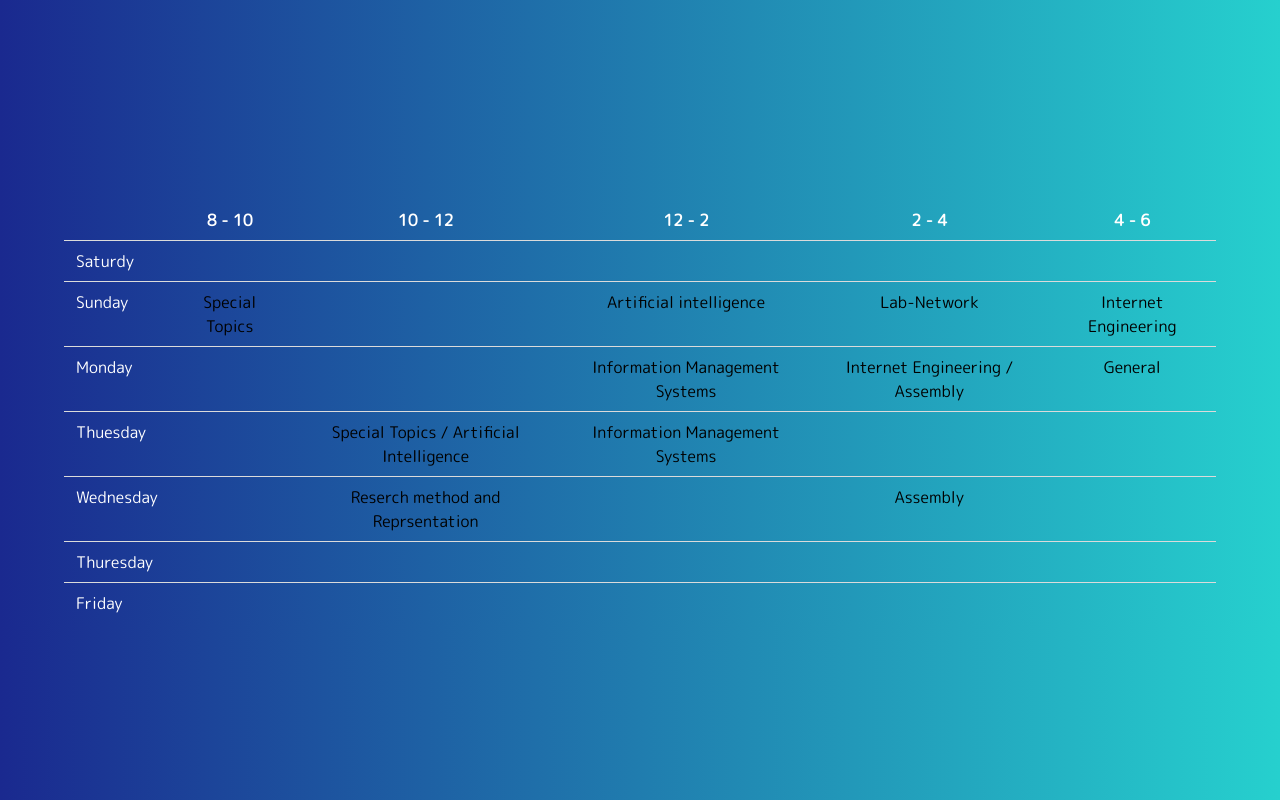
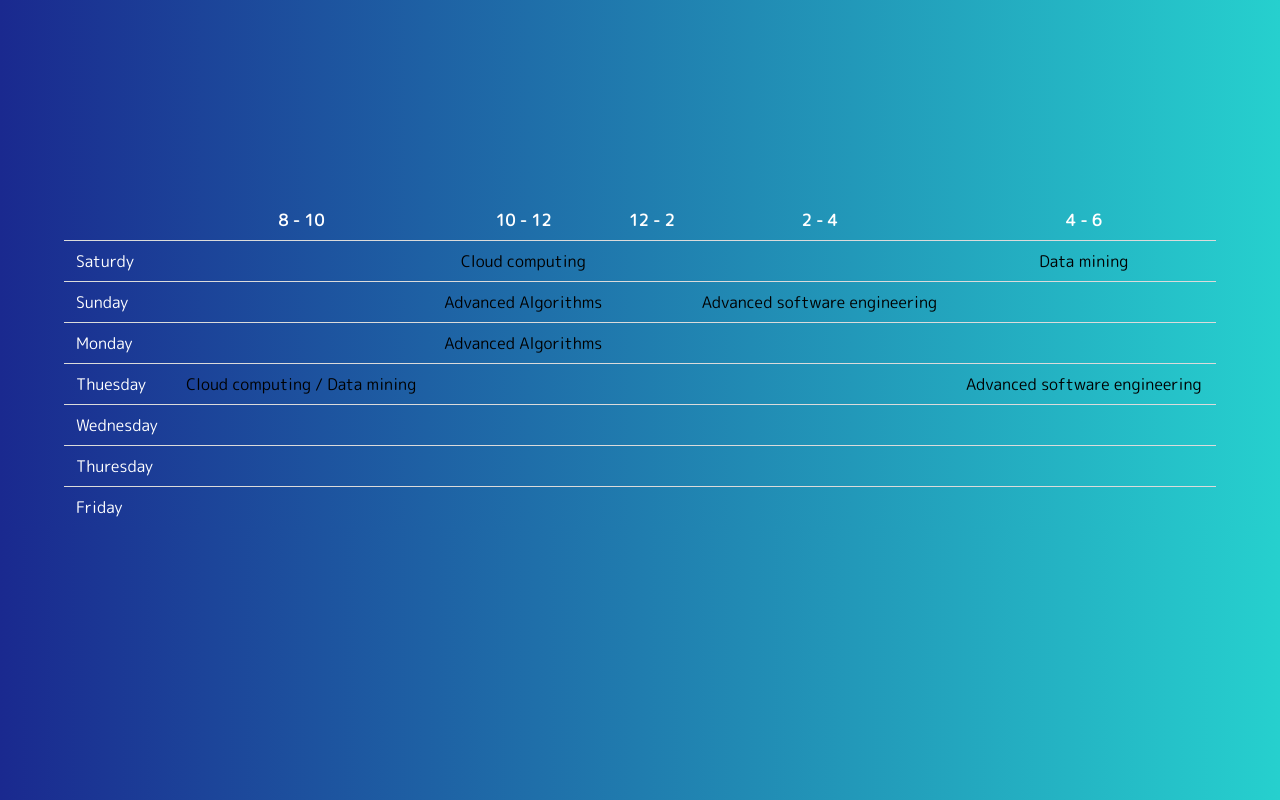
Before and after one commit to faramarzQ/my_university_timeTable, a plain HTML site: page index.html in a window 1280 px wide. Drawn offline with nearby package versions, Linux system fonts and the light colour scheme; a script that the page names is missing.

Commit message:
updating timetable

```diff
--- a/index.html
+++ b/index.html
@@ -24,41 +24,41 @@
         <tr>
             <td>Saturdy</td>
             <td></td>
+            <td title="(site)">Cloud computing</td>
             <td></td>
+            <td></td>
+            <td title="(208)">Data mining</td>
+        </tr>
+        <tr>
+            <td>Sunday</td>
+            <td></td>
+            <td title="(402)">Advanced Algorithms</td>
+            <td></td>
+            <td title="(402)">Advanced software engineering</td>
+            <td></td>
+        </tr>
+        <tr>
+            <td>Monday</td>
+            <td></td>
+            <td title="odd (site)">Advanced Algorithms</td>
             <td></td>
             <td></td>
             <td></td>
         </tr>
         <tr>
-            <td>Sunday</td>
-            <td>Special Topics</td>
-            <td></td>
-            <td title="11:30 - 1:15">Artificial intelligence</td>
-            <td>Lab-Network</td>
-            <td title="3:45 - 4:30">Internet Engineering</td>
-        </tr>
-        <tr>
-            <td>Monday</td>
+            <td>Thuesday</td>
+            <td><span title="odd (site)">Cloud computing </span>/<span title="even (201)">  Data mining</span></td>
             <td></td>
             <td></td>
-            <td title="11:30 - 1:15">Information Management Systems</td>
-            <td><span title="odd">Internet Engineering</span> / <span title="even">Assembly</span></td>
-            <td title="3:45 - 4:30">General</td>
-        </tr>
-        <tr>
-            <td>Thuesday</td>
             <td></td>
-            <td><span title="odd">Special Topics</span> / <span title="even">Artificial Intelligence</span></td>
-            <td>Information Management Systems</td>
-            <td></td>
-            <td></td>
+            <td title="odd (402)">Advanced software engineering</td>
         </tr>
         <tr>
             <td>Wednesday</td>
             <td></td>
-            <td title="11:30 - 1:15">Reserch method and Reprsentation</td>
             <td></td>
-            <td>Assembly</td>
+            <td></td>
+            <td></td>
             <td></td>
         </tr>
         <tr>
```
